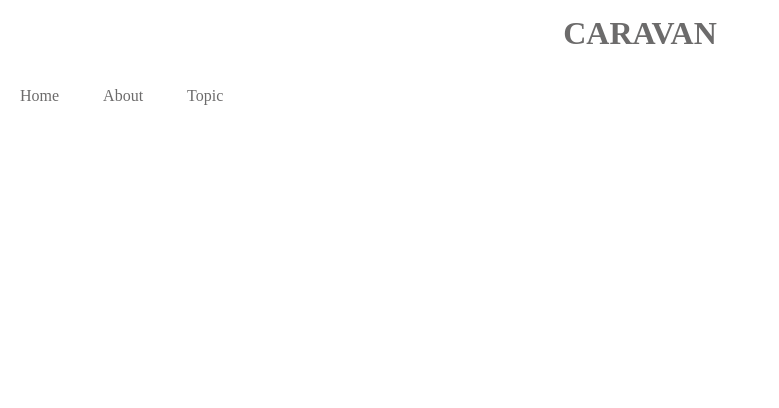
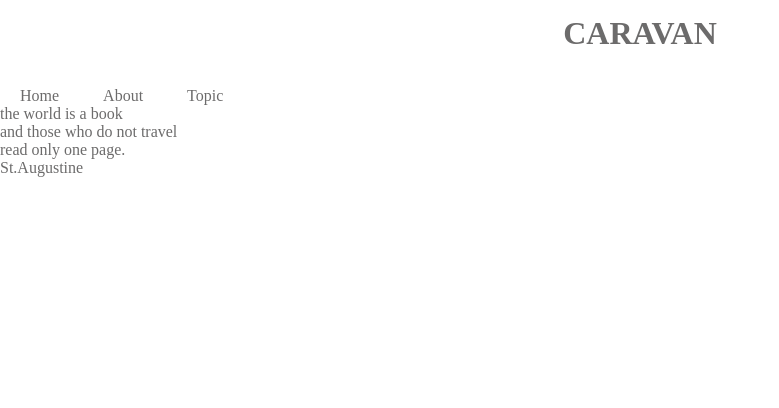
Before and after one commit to aikawa321/CARAVAN, a plain HTML site: page index.html in a window 1280 px wide. Shown: the top 408 px of the page, without its empty margins (0-779 px from the left). Drawn offline with Linux system fonts and the light colour scheme.

Commit message:
[Finish]1-5

```diff
--- a/index.html
+++ b/index.html
@@ -24,8 +24,17 @@
   	</nav>
   <!-- main visual用のdiv -->
   <div class="main-visual">
-  	<div class="main-visual-content"></div>
-
+  	<div class="main-visual-content">
+  	<!-- pタグ(と文字)を追加 -->
+  		<p class="main-visual-text">
+  		the world is a book<br>
+  		and those who do not travel<br>
+  		read only one page.
+  		</p>
+  		<p class="main-visual-name">
+  		St.Augustine
+  		</p>
+  	</div>
   </div>
   <!-- main用のdiv -->
   <div class="main clearfix">
```
